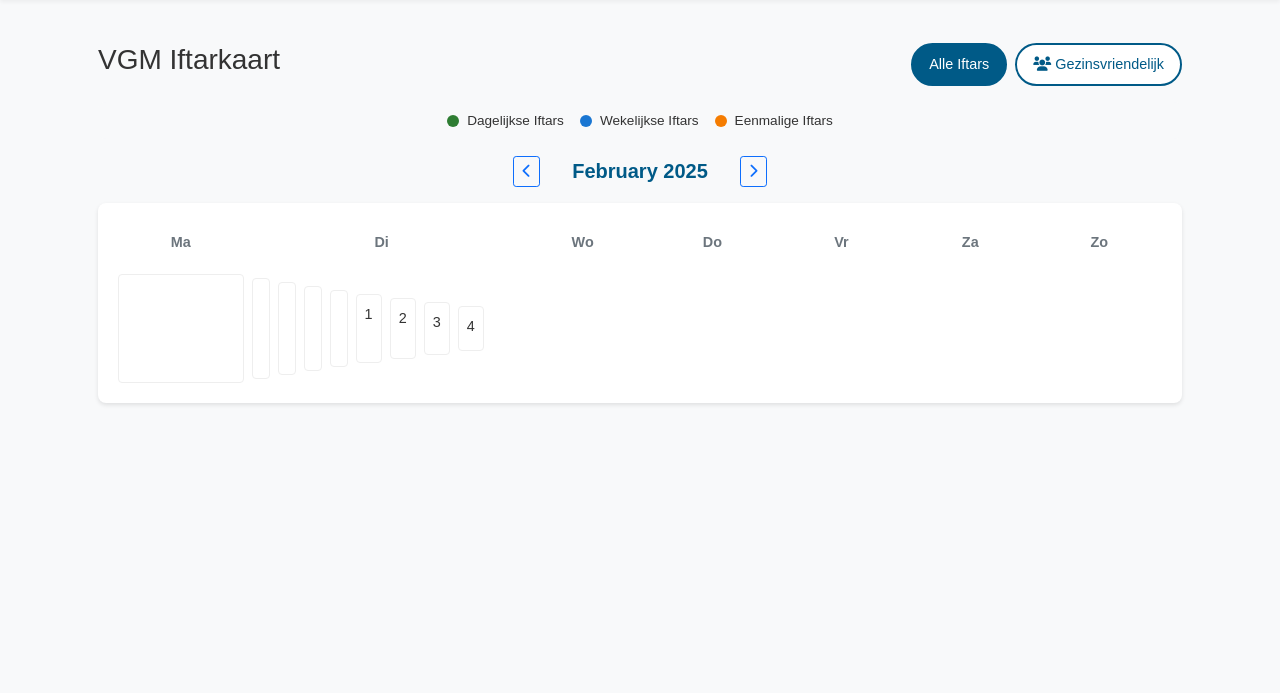
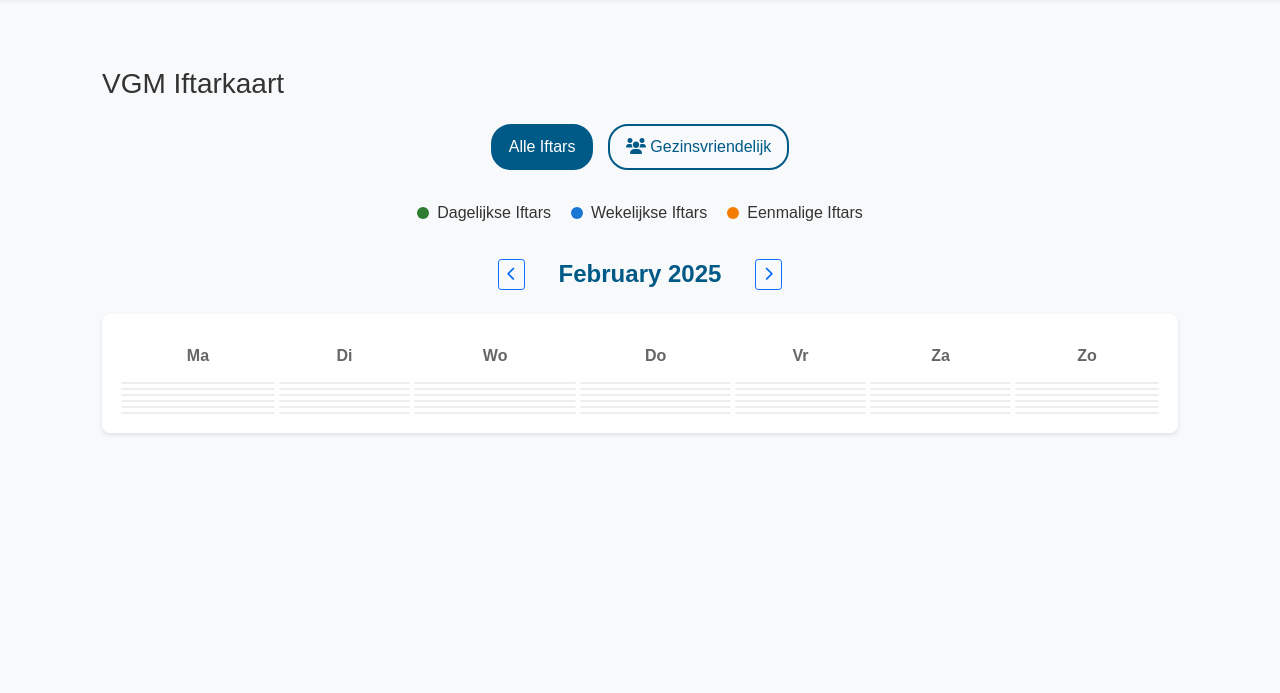
Before and after one commit to MAEMO1/VgmWebsite, a Flask app: page /ramadan/iftar-map in a window 1280 px wide. Shown: the part 95-788 px from the top of the page. Run offline with Flask 3, Linux system fonts and the light colour scheme; lists and menus that the app fills with data are empty.

Commit message:
Agent query: Ik heb de kalender helemaal opnieuw opgebouwd met een simpelere structuur. Is de volledige kalender nu zichtbaar met alle dagen van de maand?
Improve Ramadan calendar UI/UX: Refactor styling and structure for improved readability and responsiveness.

Screenshot: https://storage.googleapis.com/screenshot-production-us-central1/21f56d41-2b92-400b-830a-8f16a7decae4/0dae0630-a02d-45f3-8d59-8a5759e30c28.jpg

```diff
--- a/templates/ramadan/iftar_map.html
+++ b/templates/ramadan/iftar_map.html
@@ -4,72 +4,72 @@
 
 {% block content %}
 <style>
-.calendar-container {
+/* Base container */
+.calendar-wrapper {
     max-width: 1200px;
-    margin: 0 auto;
-    padding: 1rem;
+    margin: 20px auto;
+    padding: 20px;
 }
 
-.calendar-header {
-    display: flex;
-    align-items: center;
-    justify-content: space-between;
-    margin-bottom: 1rem;
-    flex-wrap: wrap;
-    gap: 1rem;
-}
-
-.filter-buttons {
-    display: flex;
-    gap: 0.5rem;
+/* Controls section */
+.calendar-controls {
+    margin-bottom: 20px;
 }
 
 .filter-button {
-    padding: 0.5rem 1rem;
+    display: inline-block;
+    padding: 8px 16px;
     border: 2px solid var(--primary-color);
-    border-radius: 1.5rem;
-    background: white;
+    border-radius: 20px;
     color: var(--primary-color);
-    cursor: pointer;
-    transition: all 0.2s ease;
     text-decoration: none;
-    font-size: 0.9rem;
+    margin: 0 5px;
+    transition: all 0.2s;
 }
 
 .filter-button:hover,
 .filter-button.active {
-    background: var(--primary-color);
+    background-color: var(--primary-color);
     color: white;
 }
 
+/* Month navigation */
+.month-nav {
+    display: flex;
+    align-items: center;
+    justify-content: center;
+    gap: 15px;
+    margin: 20px 0;
+}
+
 .month-title {
-    font-size: 1.25rem;
+    font-size: 1.5rem;
     font-weight: 600;
     color: var(--primary-color);
-    margin: 0 1rem;
+    min-width: 200px;
+    text-align: center;
 }
 
-.legend {
+/* Legend */
+.calendar-legend {
     display: flex;
-    gap: 1rem;
     justify-content: center;
-    flex-wrap: wrap;
-    margin-bottom: 1rem;
-    padding: 0.5rem;
+    gap: 20px;
+    margin-bottom: 20px;
+    padding: 10px;
     background: #f8f9fa;
-    border-radius: 0.5rem;
+    border-radius: 8px;
 }
 
 .legend-item {
     display: flex;
     align-items: center;
-    gap: 0.5rem;
-    font-size: 0.85rem;
+    gap: 8px;
 }
 
 .legend-dot {
-    width: 0.75rem;
-    height: 0.75rem;
+    width: 12px;
+    height: 12px;
     border-radius: 50%;
 }
 
@@ -77,55 +77,40 @@
 .weekly { background: #1976d2; }
 .single { background: #f57c00; }
 
-.calendar {
-    background: white;
-    border-radius: 0.5rem;
-    padding: 1rem;
-    box-shadow: 0 2px 4px rgba(0, 0, 0, 0.1);
-}
-
-.calendar-grid {
-    display: table;
+/* Calendar table */
+.calendar-table {
     width: 100%;
     border-collapse: separate;
     border-spacing: 4px;
+    background: white;
+    padding: 15px;
+    border-radius: 8px;
+    box-shadow: 0 2px 4px rgba(0,0,0,0.1);
 }
 
-.calendar-row {
-    display: table-row;
+.calendar-table th {
+    padding: 10px;
+    font-weight: 600;
+    color: #666;
+    text-align: center;
 }
 
-.calendar-header-cell,
-.calendar-day {
-    display: table-cell;
-    width: 14.28%;
-    padding: 8px;
-    text-align: center;
-    vertical-align: middle;
-}
-
-.calendar-header-cell {
-    font-weight: 600;
-    color: var(--text-secondary);
-    font-size: 0.9rem;
-    padding-bottom: 1rem;
+.calendar-table td {
+    padding: 0;
+    border: 1px solid #eee;
+    border-radius: 4px;
+    vertical-align: top;
 }
 
 .calendar-day {
-    min-height: 80px;
-    border: 1px solid #eee;
-    border-radius: 0.25rem;
+    min-height: 100px;
+    padding: 8px;
     position: relative;
     cursor: pointer;
-    transition: all 0.2s ease;
-    vertical-align: top;
-    padding: 8px;
 }
 
 .calendar-day:hover {
     background: #f8f9fa;
-    transform: translateY(-1px);
-    box-shadow: 0 2px 4px rgba(0, 0, 0, 0.05);
 }
 
 .calendar-day.today {
@@ -133,25 +118,23 @@
 }
 
 .day-number {
-    font-size: 0.9rem;
-    margin-bottom: 0.25rem;
+    font-size: 14px;
+    margin-bottom: 4px;
 }
 
 .day-dots {
     display: flex;
-    gap: 2px;
-    flex-wrap: wrap;
+    gap: 3px;
     justify-content: center;
-    margin-top: 4px;
 }
 
 .day-dot {
-    width: 4px;
-    height: 4px;
+    width: 6px;
+    height: 6px;
     border-radius: 50%;
 }
 
-/* Modal styles */
+/* Modal */
 .modal {
     display: none;
     position: fixed;
@@ -159,9 +142,9 @@
     left: 0;
     right: 0;
     bottom: 0;
-    background: rgba(0, 0, 0, 0.5);
+    background: rgba(0,0,0,0.5);
     z-index: 1000;
-    padding: 1rem;
+    padding: 20px;
 }
 
 .modal.active {
@@ -172,8 +155,8 @@
 
 .modal-content {
     background: white;
-    border-radius: 0.5rem;
-    padding: 1.5rem;
+    border-radius: 8px;
+    padding: 20px;
     max-width: 500px;
     width: 100%;
     max-height: 80vh;
@@ -183,41 +166,22 @@
 
 .close-modal {
     position: absolute;
-    top: 0.5rem;
-    right: 0.5rem;
+    top: 10px;
+    right: 10px;
     background: none;
     border: none;
-    font-size: 1.25rem;
+    font-size: 20px;
     cursor: pointer;
-    color: var(--text-secondary);
-}
-
-.iftar-card {
-    padding: 1rem;
-    margin-bottom: 0.5rem;
-    border-radius: 0.25rem;
-}
-
-.iftar-card.daily {
-    background: #e8f5e9;
-    border-left: 3px solid #2e7d32;
-}
-
-.iftar-card.weekly {
-    background: #e3f2fd;
-    border-left: 3px solid #1976d2;
-}
-
-.iftar-card.single {
-    background: #fff3e0;
-    border-left: 3px solid #f57c00;
+    color: #666;
 }
 </style>
 
-<div class="calendar-container">
-    <div class="calendar-header">
-        <h1 class="h3">{{ _('VGM Iftarkaart') }}</h1>
-        <div class="filter-buttons">
+<div class="calendar-wrapper">
+    <!-- Header -->
+    <div class="calendar-controls">
+        <h1 class="h3 mb-4">{{ _('VGM Iftarkaart') }}</h1>
+
+        <div class="text-center">
             <a href="{{ url_for('main.iftar_map', filter='all') }}"
                class="filter-button {% if not family_only %}active{% endif %}">
                 {{ _('Alle Iftars') }}
@@ -229,22 +193,24 @@
         </div>
     </div>
 
-    <div class="legend">
+    <!-- Legend -->
+    <div class="calendar-legend">
         <div class="legend-item">
             <span class="legend-dot daily"></span>
-            {{ _('Dagelijkse Iftars') }}
+            <span>{{ _('Dagelijkse Iftars') }}</span>
         </div>
         <div class="legend-item">
             <span class="legend-dot weekly"></span>
-            {{ _('Wekelijkse Iftars') }}
+            <span>{{ _('Wekelijkse Iftars') }}</span>
         </div>
         <div class="legend-item">
             <span class="legend-dot single"></span>
-            {{ _('Eenmalige Iftars') }}
+            <span>{{ _('Eenmalige Iftars') }}</span>
         </div>
     </div>
 
-    <div class="d-flex align-items-center justify-content-center gap-3 mb-3">
+    <!-- Month Navigation -->
+    <div class="month-nav">
         <a href="{{ url_for('main.iftar_map', date=prev_month, filter='family' if family_only else 'all') }}"
            class="btn btn-sm btn-outline-primary">
             <i class="fas fa-chevron-left"></i>
@@ -256,45 +222,34 @@
         </a>
     </div>
 
-    <div class="calendar">
-        <div class="calendar-grid">
-            <div class="calendar-row">
-                <div class="calendar-header-cell">{{ _('Ma') }}</div>
-                <div class="calendar-header-cell">{{ _('Di') }}</div>
-                <div class="calendar-header-cell">{{ _('Wo') }}</div>
-                <div class="calendar-header-cell">{{ _('Do') }}</div>
-                <div class="calendar-header-cell">{{ _('Vr') }}</div>
-                <div class="calendar-header-cell">{{ _('Za') }}</div>
-                <div class="calendar-header-cell">{{ _('Zo') }}</div>
-            </div>
+    <!-- Calendar -->
+    <table class="calendar-table">
+        <thead>
+            <tr>
+                <th>{{ _('Ma') }}</th>
+                <th>{{ _('Di') }}</th>
+                <th>{{ _('Wo') }}</th>
+                <th>{{ _('Do') }}</th>
+                <th>{{ _('Vr') }}</th>
+                <th>{{ _('Za') }}</th>
+                <th>{{ _('Zo') }}</th>
+            </tr>
+        </thead>
+        <tbody>
+            {% set day_counter = 0 %}
+            {% set first_day = (current_date.replace(day=1).weekday() + 7) % 7 %}
 
-            {% set row_started = false %}
-            {% set day_count = 0 %}
-
-            {% for _ in range((current_date.replace(day=1).weekday() + 7) % 7) %}
-                {% if not row_started %}
-                    <div class="calendar-row">
-                    {% set row_started = true %}
-                {% endif %}
-                <div class="calendar-day empty"></div>
-                {% set day_count = day_count + 1 %}
-            {% endfor %}
-
-            {% for day in range(1, (current_date.replace(day=28) + timedelta(days=4)).day + 1) %}
-                {% if day_count % 7 == 0 %}
-                    {% if row_started %}
-                        </div>
-                    {% endif %}
-                    <div class="calendar-row">
-                    {% set row_started = true %}
-                {% endif %}
-
-                {% set current_day = current_date.replace(day=day) %}
+            {% for week in range(6) %}
+                <tr>
+                    {% for weekday in range(7) %}
+                        {% set day_number = day_counter - first_day + 1 %}
+                        {% if day_counter >= first_day and day_number <= (current_date.replace(day=28) + timedelta(days=4)).day %}
+                            {% set current_day = current_date.replace(day=day_number) %}
                             {% set day_events = calendar_events[current_day] %}
-
+                            <td>
                                 <div class="calendar-day {% if current_day == today %}today{% endif %}"
                                      onclick="showDayDetails('{{ current_day.strftime("%Y-%m-%d") }}')">
-                    <div class="day-number">{{ day }}</div>
+                                    <div class="day-number">{{ day_number }}</div>
                                     {% if day_events %}
                                         <div class="day-dots">
                                             {% if day_events.daily %}
@@ -309,17 +264,19 @@
                                         </div>
                                     {% endif %}
                                 </div>
-
-                {% set day_count = day_count + 1 %}
+                            </td>
+                        {% else %}
+                            <td></td>
+                        {% endif %}
+                        {% set day_counter = day_counter + 1 %}
                     {% endfor %}
-
-            {% if row_started %}
-                </div>
-            {% endif %}
-        </div>
-    </div>
+                </tr>
+            {% endfor %}
+        </tbody>
+    </table>
 </div>
 
+<!-- Modal -->
 <div class="modal" id="dayDetailsModal">
     <div class="modal-content">
         <button class="close-modal" onclick="hideDayDetails()">×</button>
```
Lines whose indentation alone changed are shown as unchanged.
